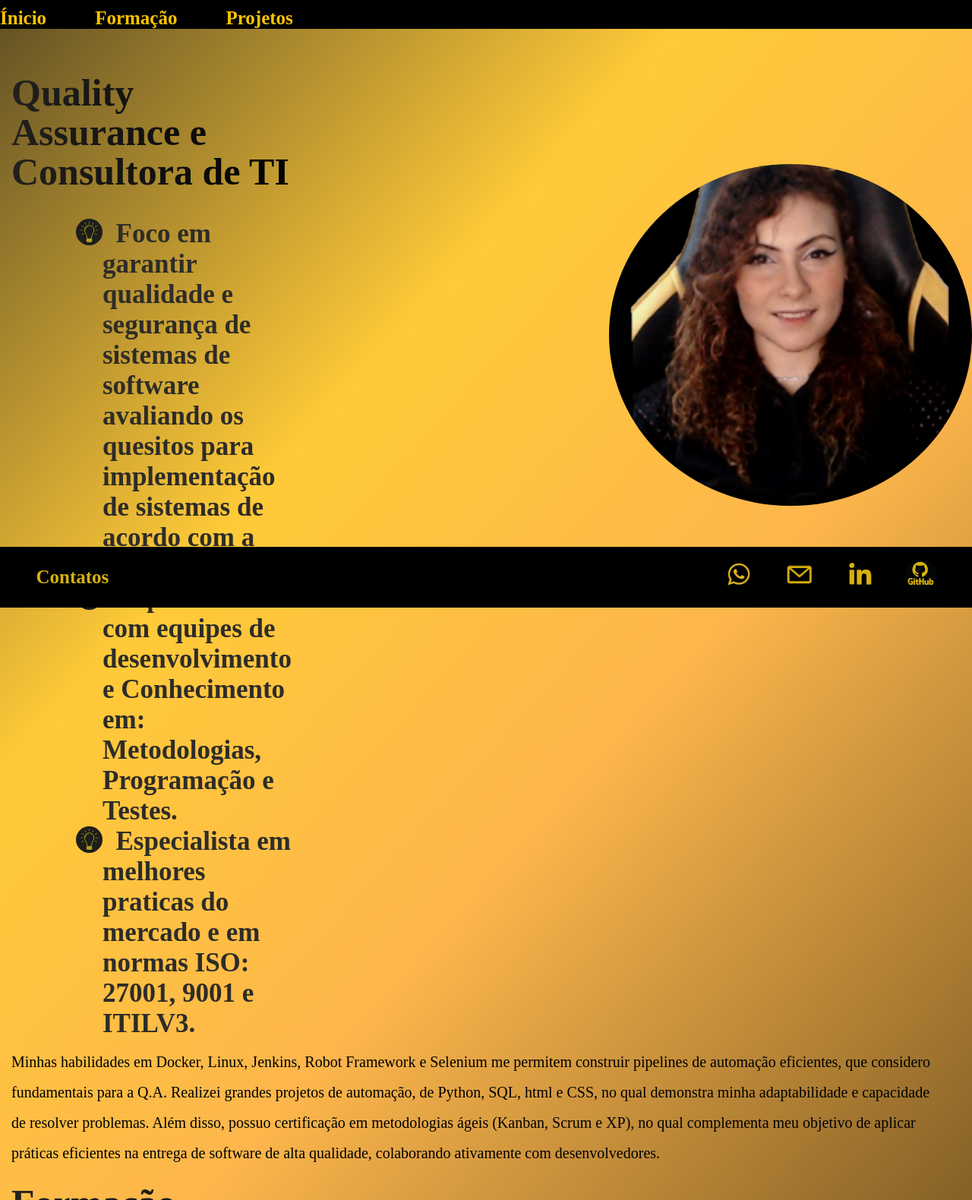
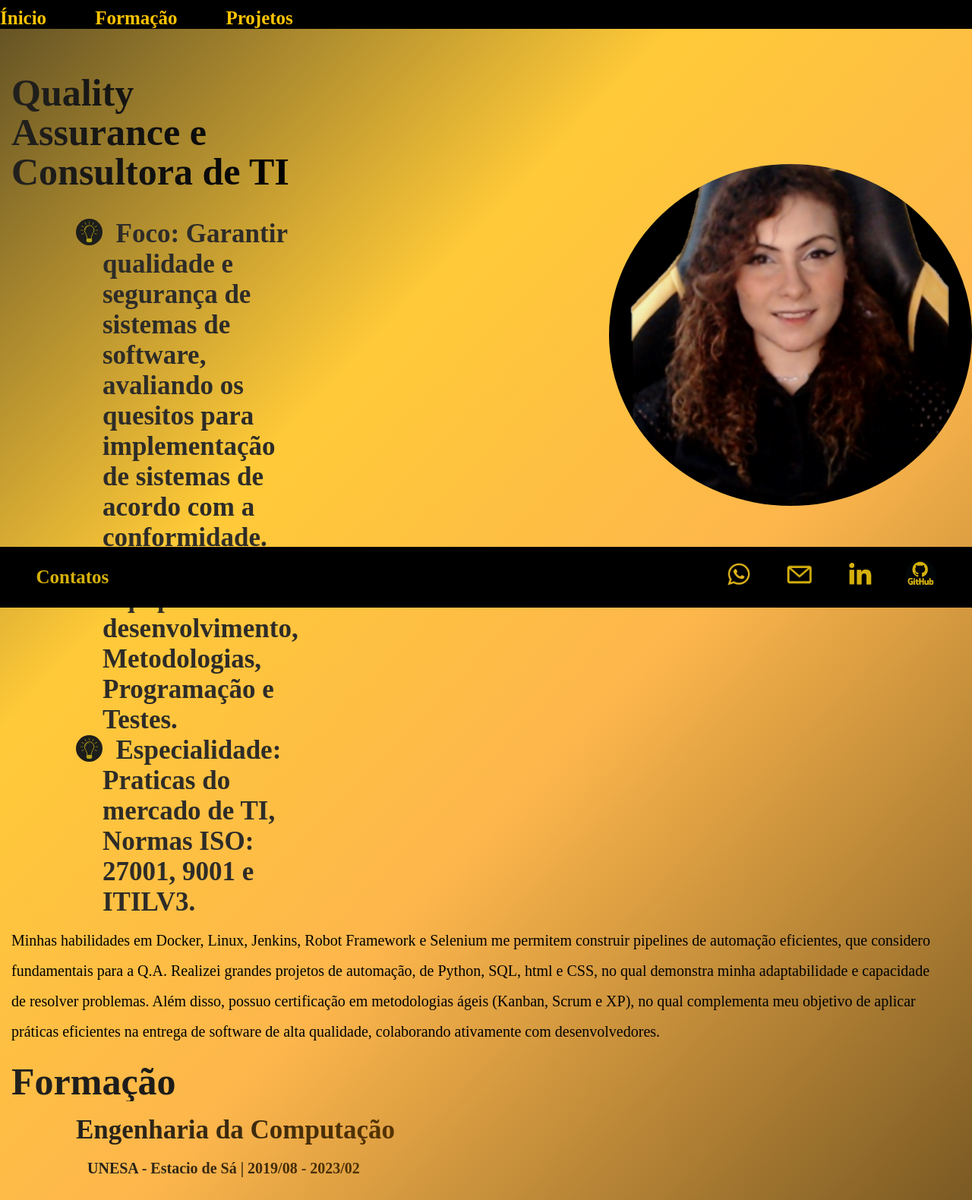
Before and after one commit to maricindra/Portfolio, a plain HTML site: page index.html in a window 1280 px wide. Shown: the top 1580 px of the page at 76% size. Drawn offline with Linux system fonts and the light colour scheme; a web font is replaced by a local one.

Commit message:
Update index.html

```diff
--- a/index.html
+++ b/index.html
@@ -43,11 +43,11 @@
 
         <h1>Quality Assurance e Consultora de TI</h1> <br><br>
 
-              <h3 class="#texto-intro"><img id="foto-topicos" src="./src/Images/topicos.png" alt="topicos.png">&nbsp; Foco em garantir qualidade e segurança de sistemas de software avaliando os quesitos para implementação de sistemas  de acordo com a conformidade. </h3>
+              <h3 class="#texto-intro"><img id="foto-topicos" src="./src/Images/topicos.png" alt="topicos.png">&nbsp; Foco: Garantir qualidade e segurança de sistemas de software, avaliando os quesitos para implementação de sistemas de acordo com a conformidade. </h3>
 
-              <h3 class="texto-intro"><img id="foto-topicos" src="./src/Images/topicos.png" alt="topicos.png">&nbsp; Experiência com equipes de desenvolvimento e Conhecimento em: Metodologias, Programação e Testes.</h3>
+              <h3 class="texto-intro"><img id="foto-topicos" src="./src/Images/topicos.png" alt="topicos.png">&nbsp; Experiência: Equipes de desenvolvimento, Metodologias, Programação e Testes.</h3>
 
-              <h3 class="texto-intro"> <img id="foto-topicos" src="./src/Images/topicos.png" alt="topicos.png">&nbsp; Especialista em melhores praticas do mercado e em normas ISO: 27001, 9001 e ITILV3. </h3>
+              <h3 class="texto-intro"> <img id="foto-topicos" src="./src/Images/topicos.png" alt="topicos.png">&nbsp; Especialidade: Praticas do mercado de TI, Normas ISO: 27001, 9001 e ITILV3. </h3>
 
       </div>
 
```
